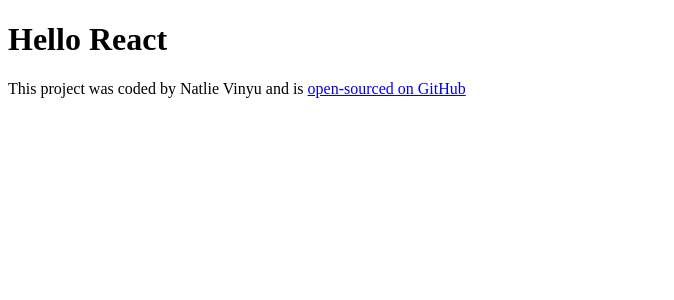
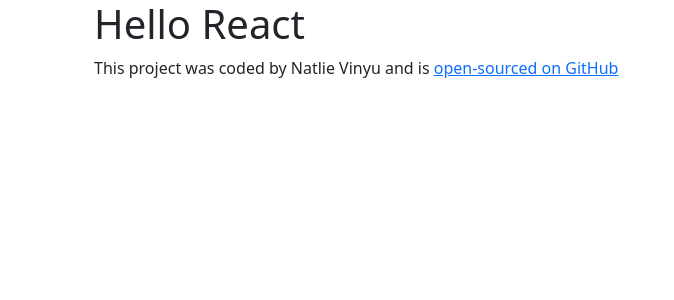
Before and after one commit to NatalieVinyu/react-weather-app, a React (Create React App) app: page / in a window 1280 px wide. Shown: the top 300 px of the page, without its empty margins (0-674 px from the left). Built offline with nearby package versions, Linux system fonts and the light colour scheme.

Commit message:
Added Bootstrap

```diff
--- a/package.json
+++ b/package.json
@@ -6,6 +6,7 @@
     "@testing-library/jest-dom": "^5.17.0",
     "@testing-library/react": "^13.4.0",
     "@testing-library/user-event": "^13.5.0",
+    "bootstrap": "^5.3.3",
     "react": "^18.2.0",
     "react-dom": "^18.2.0",
     "react-scripts": "5.0.1",
--- a/public/index.html
+++ b/public/index.html
@@ -10,14 +10,16 @@
       content="Weather Application"
     />
 
-
     <link rel="manifest" href="%PUBLIC_URL%/manifest.json" />
 
     <title>React Weather App</title>
   </head>
   <body>
     <noscript>You need to enable JavaScript to run this app.</noscript>
-    <div id="root"></div>
+    <div class="container">
+      <div id="root"></div>
+    </div>
+
 
   </body>
 </html>
--- a/src/App.js
+++ b/src/App.js
@@ -3,13 +3,14 @@
 function App() {
   return (
     <div className="App">
-      <header className="App-header">
+      <div className="container" >
+
         <h1>Hello React</h1>
         <footer>
           This project was coded by Natlie Vinyu and is {" "}
           <a href="https://github.com/NatalieVinyu/react-weather-app" target="_blank"> open-sourced on GitHub</a>
         </footer>
-      </header>
+        </div>
     </div>
   );
 }
--- a/src/index.js
+++ b/src/index.js
@@ -1,6 +1,9 @@
 import React from 'react';
 import ReactDOM from 'react-dom/client';
 import App from './App';
+import 'bootstrap/dist/css/bootstrap.css';
+// Put any other imports below so that CSS from your
+// components takes precedence over default styles.
 import reportWebVitals from './reportWebVitals';
 
 const root = ReactDOM.createRoot(document.getElementById('root'));
```
Also changed, not shown: 1 other file (tests, documents, lock files or other folders).
